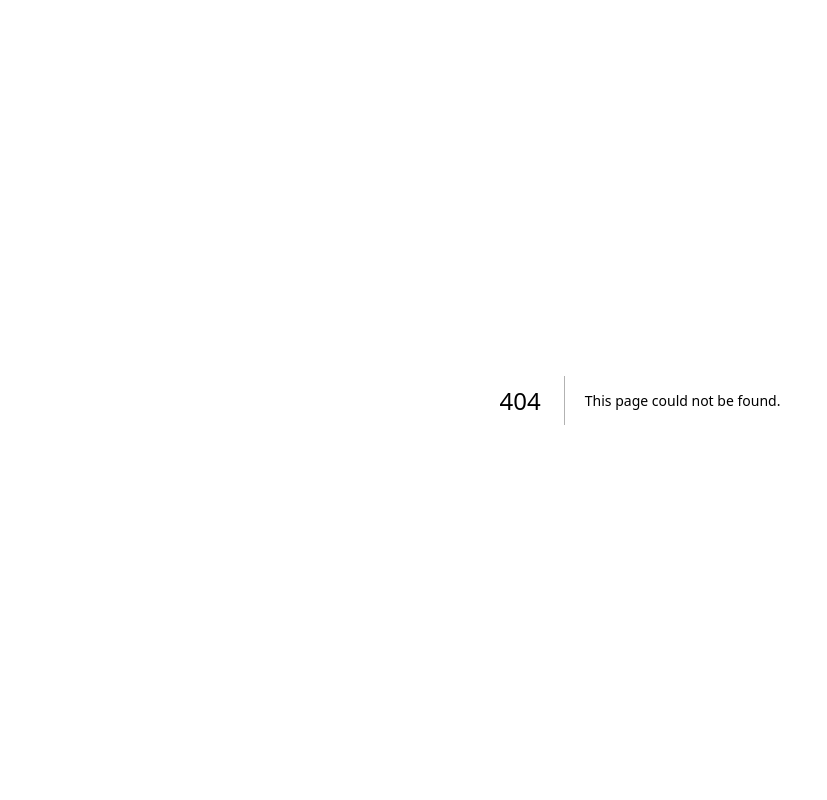
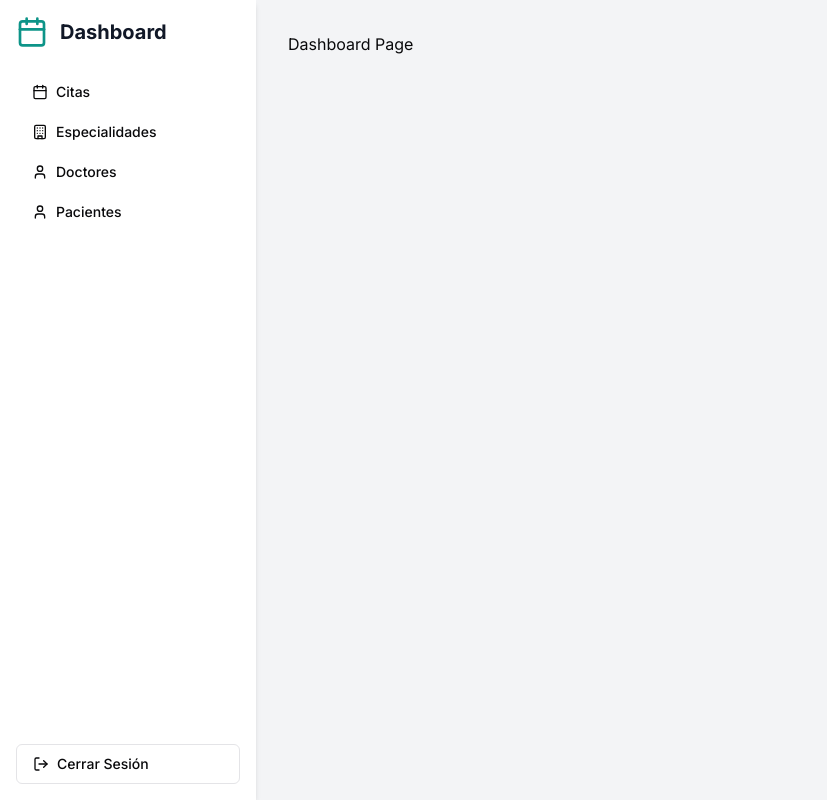
Before and after one commit to luispazcode/sys-consulta-citas, a Next.js app: page /dashboard in a window 1280 px wide. Before the commit this address had no page. Shown: the whole page, without its empty margins (0-827 px from the left). Built offline with nearby package versions, Linux system fonts and the light colour scheme.

Commit message:
feat: create dashboard page

```diff
--- /dev/null
+++ b/src/app/dashboard/page.tsx
@@ -0,0 +1,3 @@
+export default function DashboardPage() {
+	return <div>Dashboard Page</div>;
+}
```
